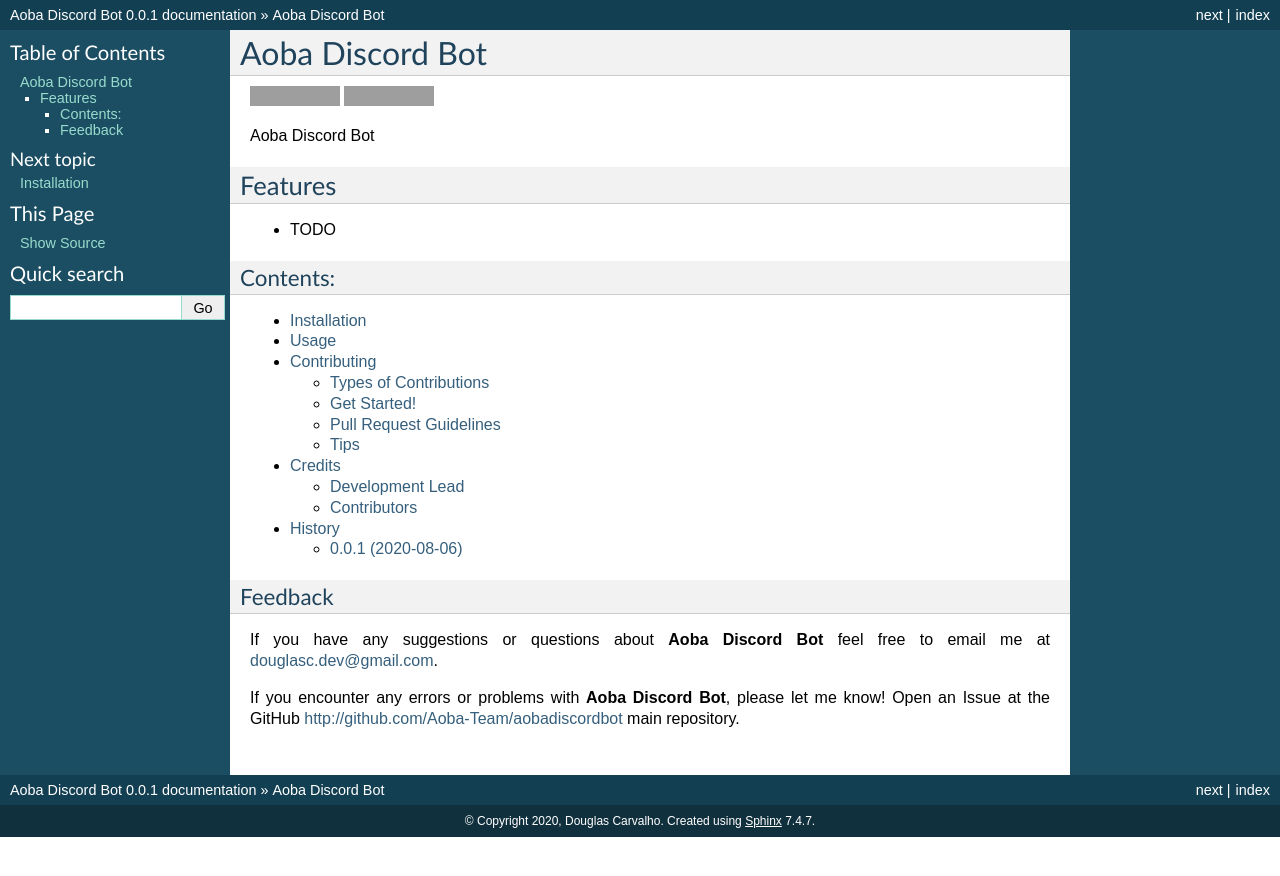
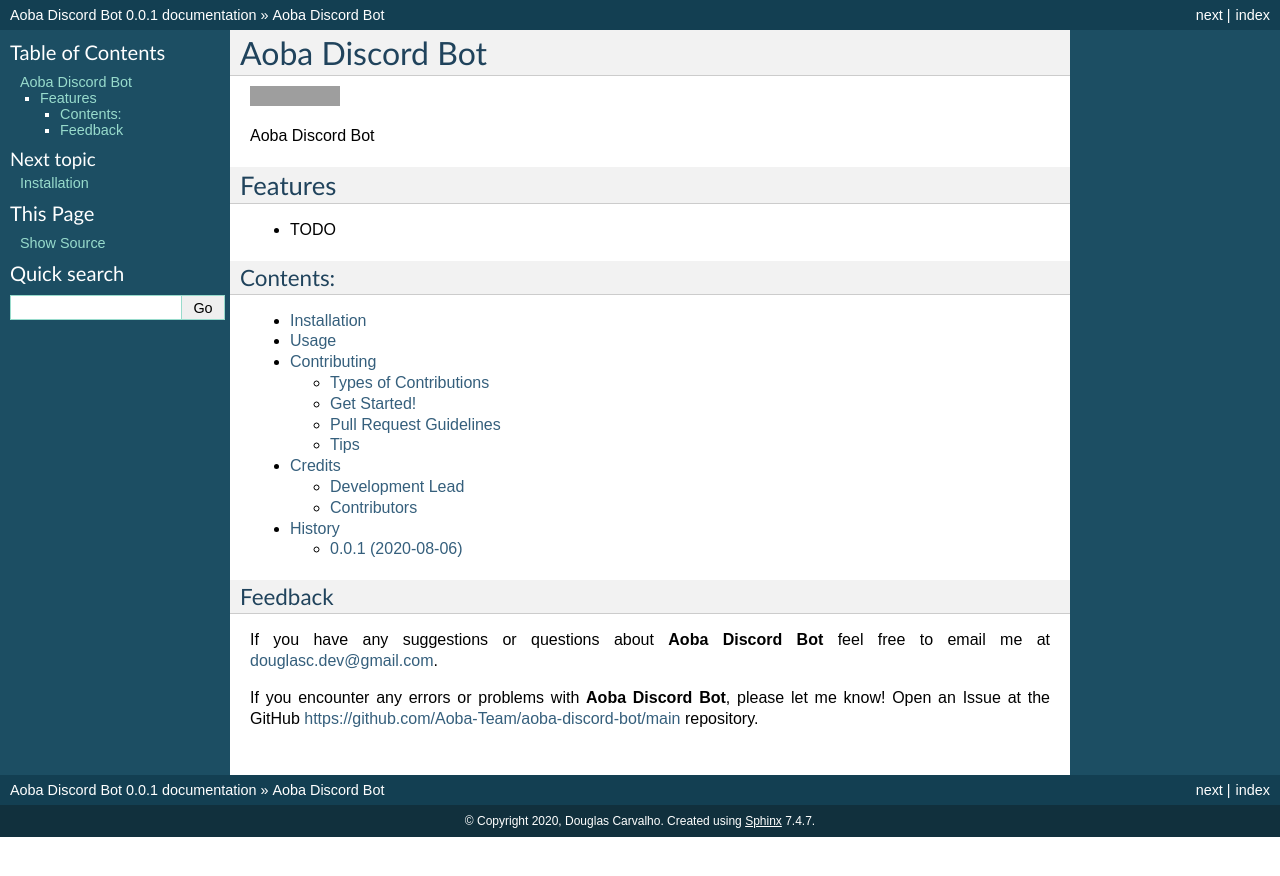
Before and after one commit to Aoba-Team/aoba-discord-bot, a Sphinx documentation site: the page built from docs/index.rst, in a window 1280 px wide. Shown: the top 876 px of the page. Built offline with Sphinx 7.4.7, drawn with Linux system fonts in a browser that asks for light colours; some of the changed lines change nothing that is shown; grey boxes are pictures that could not be loaded.

Commit message:
Another broken link in docs fixed

```diff
--- a/README.rst
+++ b/README.rst
@@ -1,9 +1,6 @@
 =============================
 Aoba Discord Bot
 =============================
-
-.. image:: https://badge.fury.io/py/aobadiscordbot.png
-    :target: http://badge.fury.io/py/aobadiscordbot
 
 .. image:: https://api.travis-ci.org/Aoba-Team/aoba-discord-bot.svg?branch=master
     :target: https://travis-ci.org/github/Aoba-Team/aoba-discord-bot
--- a/docs/index.rst
+++ b/docs/index.rst
@@ -24,4 +24,4 @@
 at douglasc.dev@gmail.com.
 
 If you encounter any errors or problems with **Aoba Discord Bot**, please let me know!
-Open an Issue at the GitHub http://github.com/Aoba-Team/aobadiscordbot main repository.
+Open an Issue at the GitHub https://github.com/Aoba-Team/aoba-discord-bot/main repository.
```
